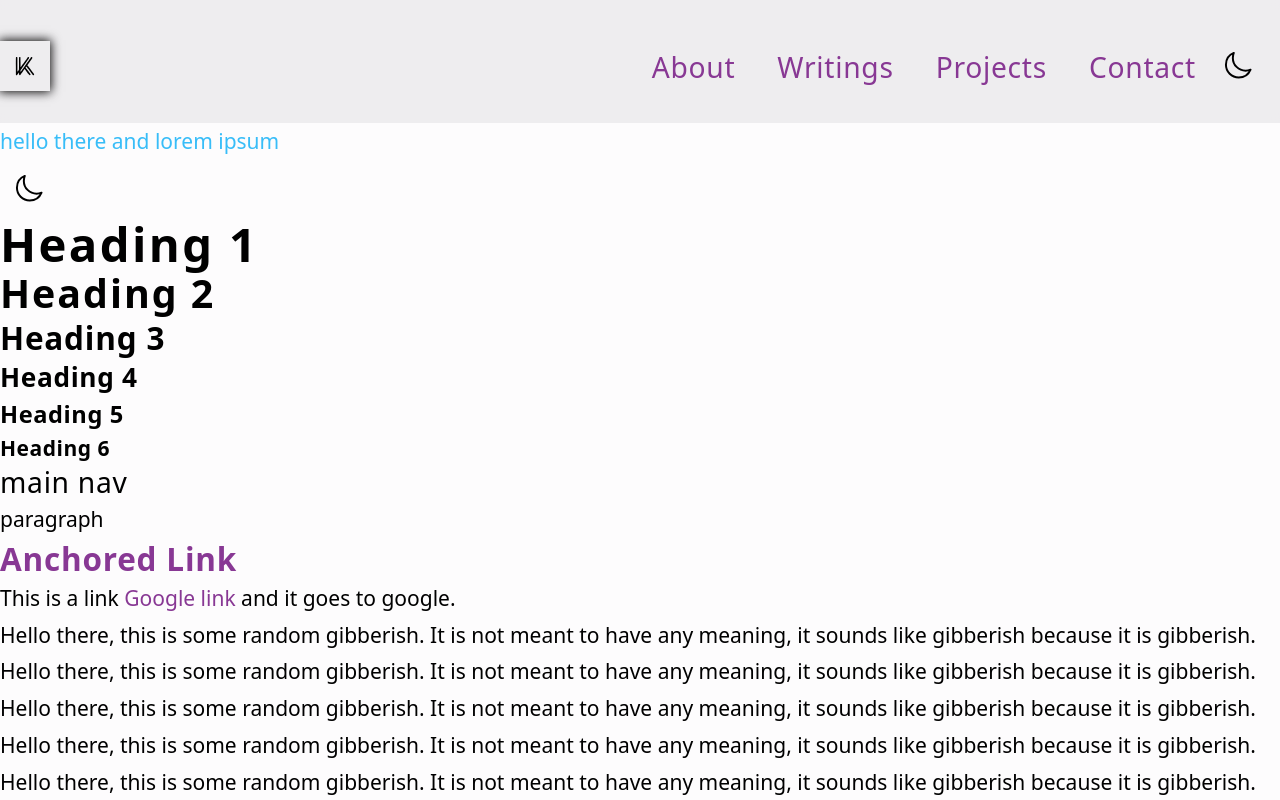
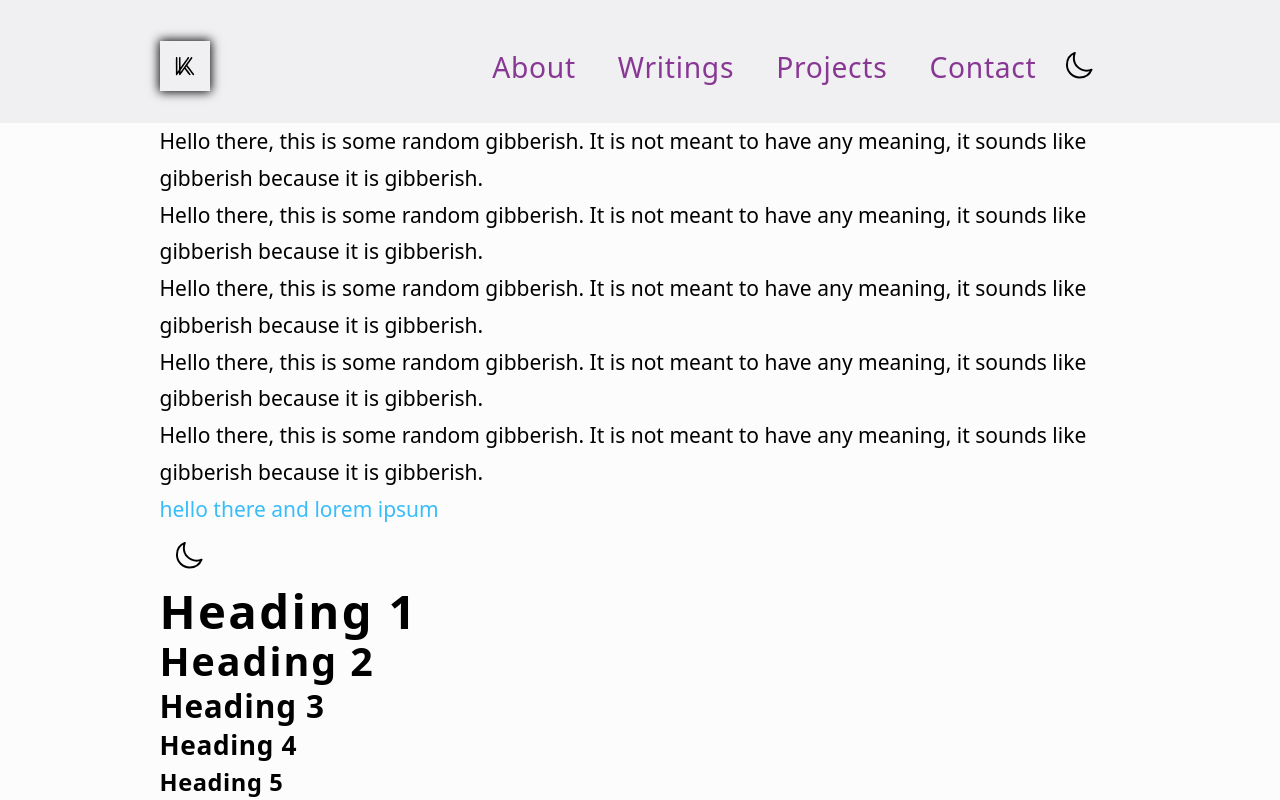
Before and after one commit to khinshankhan/www, a Next.js app: page / in a window 1280 px wide. Shown: the top 800 px of the page. Built offline with nearby package versions, Linux system fonts and the light colour scheme.

Commit message:
add page container

```diff
--- a/components/layouts/base/footer.tsx
+++ b/components/layouts/base/footer.tsx
@@ -1,7 +1,7 @@
 import React from "react"
 
 export function Footer() {
-  return <div>footer</div>
+  return <div className="page-container">footer</div>
 }
 
 export default Footer
--- a/components/layouts/base/header.tsx
+++ b/components/layouts/base/header.tsx
@@ -87,7 +87,7 @@ function Navbar({ showing }: { showing: boolean }) {
   return (
     <Collapsible.Root className="w-full" open={open} onOpenChange={setOpen}>
       <header role="navigation" className="nav-bg min-h-[55px]">
-        <nav className="flex w-full flex-row items-center justify-between pt-4 pb-2.5">
+        <nav className="page-container flex w-full flex-row items-center justify-between pt-4 pb-2.5">
           <HomeToggle />
           <Menu className="hide-mobile" />
           <div className={"hide-desktop flex flex-row"}>
--- a/components/layouts/base/index.tsx
+++ b/components/layouts/base/index.tsx
@@ -6,9 +6,9 @@ import Header from "./header"
 export function BaseLayout({ children }: { children: ReactNode }) {
   return (
     <Fragment>
-      <div className="relative z-base flex min-h-[87vh] flex-col xs:min-h-[96vh]">
+      <div className="relative z-base flex min-h-[87vh] flex-col bg-theme-contentBg xs:min-h-[96vh]">
         <Header />
-        <div className="bg-theme-contentBg">{children}</div>
+        <div className="page-container">{children}</div>
       </div>
       <Footer />
     </Fragment>
--- a/pages/index.tsx
+++ b/pages/index.tsx
@@ -8,6 +8,7 @@ export default function Page() {
   return (
     <Layout>
       <div>
+        <Lorem n={5} />
         <p className="text-sky-400">hello there and lorem ipsum</p>
         <ThemeToggle />
         <h1>Heading 1</h1>
@@ -24,15 +25,23 @@ export default function Page() {
           </a>
         </h3>
         This is a link <a href="https://google.com">Google link</a> and it goes to google.
-        {narray(100).map((v) => {
-          return (
-            <p key={v}>
-              Hello there, this is some random gibberish. It is not meant to have any meaning, it
-              sounds like gibberish because it is gibberish.
-            </p>
-          )
-        })}
       </div>
+      <Lorem />
     </Layout>
   )
 }
+
+function Lorem({ n = 50 }) {
+  return (
+    <>
+      {narray(n).map((v) => {
+        return (
+          <p key={v}>
+            Hello there, this is some random gibberish. It is not meant to have any meaning, it
+            sounds like gibberish because it is gibberish.
+          </p>
+        )
+      })}
+    </>
+  )
+}
--- a/styles/globals.css
+++ b/styles/globals.css
@@ -175,6 +175,10 @@
     @apply bg-theme-bg font-body text-lg text-theme-placeholder lg:text-[1.3125rem] 2xl:text-[1.43775rem];
   }
 
+  .page-container {
+    @apply mx-auto w-full max-w-[95%] px-0 sm:max-w-[90%] sm:px-[1.5rem] lg:max-w-[1024px] xl:max-w-[1280px] 2xl:max-w-[1325px];
+  }
+
   h1 {
     @apply font-heading text-3xl font-semibold tracking-wider sm:text-4xl 2xl:text-5xl;
   }
```
